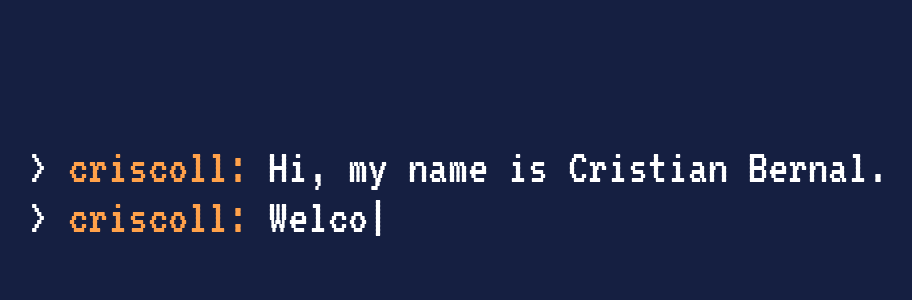
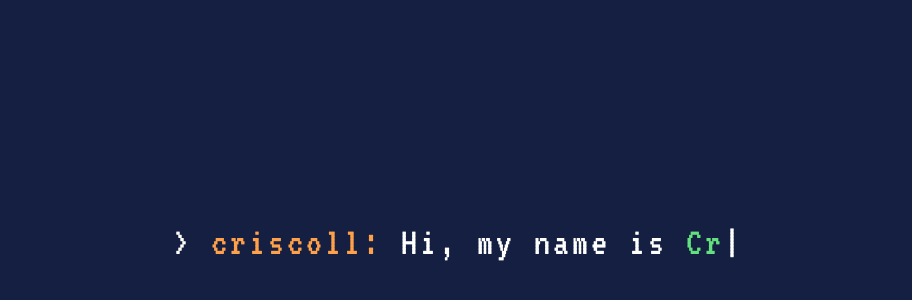
Before and after one commit to Criscoll/personal-website-v2, a React (Create React App) app: page / in a window 1280 px wide. Shown: the part 142-442 px from the top of the page, without its empty margins (182-1094 px from the left). Built offline with nearby package versions, Linux system fonts and the light colour scheme.

Commit message:
added blinking animation to cursor and fixed the timing for layout and nav elements to appear after intro

```diff
--- a/src/App.tsx
+++ b/src/App.tsx
@@ -1,4 +1,4 @@
-import { useState, useEffect } from 'react';
+import { useState } from 'react';
 
 import LandingPage from './pages/LandingPage';
 import LeftSideColumn from './components/layout/LeftSideColumn';
@@ -7,21 +7,28 @@ import RightSideColumn from './components/layout/RightSideColumn';
 function App() {
     const [introComplete, setIntroComplete] = useState(false);
 
-    useEffect(() => {
-        setTimeout(() => {
-            setIntroComplete(true);
-        }, 7000);
-    }, []);
-
     return (
         <>
             <LeftSideColumn introComplete={introComplete} />
             <div className="content-space">
-                <LandingPage introComplete={introComplete} />
+                <LandingPage
+                    introComplete={introComplete}
+                    setIntroComplete={() => {
+                        setIntroComplete(true);
+                    }}
+                />
                 {introComplete ? (
                     <>
-                        <LandingPage />
-                        <LandingPage />
+                        <LandingPage
+                            setIntroComplete={() => {
+                                setIntroComplete(true);
+                            }}
+                        />
+                        <LandingPage
+                            setIntroComplete={() => {
+                                setIntroComplete(true);
+                            }}
+                        />
                     </>
                 ) : null}
             </div>
--- a/src/pages/LandingPage.tsx
+++ b/src/pages/LandingPage.tsx
@@ -3,12 +3,17 @@ import Typewriter from 'typewriter-effect';
 
 interface IProps {
     introComplete?: boolean;
+    setIntroComplete: () => void;
 }
 
-export default function LandingPage({ introComplete }: IProps) {
-    const terminalLine: string = `> <span class="text-orange">criscoll: </span>`;
+export default function LandingPage({
+    introComplete,
+    setIntroComplete,
+}: IProps) {
+    const terminalLine: string = `<span class="text-orange">criscoll: </span>`;
     const line1: string = 'Hi';
-    const line2: string = ', my name is Cristian Bernal.';
+    const line2: string =
+        ', my name is <span class="text-green">Cristian Bernal.</span> ';
     const line3: string = 'Welcome to my website.';
 
     return (
@@ -18,14 +23,22 @@ export default function LandingPage({ introComplete }: IProps) {
                     <Typewriter
                         onInit={(typewriter) => {
                             typewriter
-                                .pasteString(terminalLine, null)
+                                .pauseFor(1000)
+                                .typeString('>')
+                                .pauseFor(1000)
+                                .typeString(` ${terminalLine}`)
                                 .pauseFor(1000)
                                 .typeString(line1)
                                 .pauseFor(800)
                                 .typeString(line2)
-                                .pasteString(`<br />${terminalLine}`, null)
+                                .pasteString(`<br /> > ${terminalLine}`, null)
                                 .pauseFor(1400)
                                 .typeString(line3)
+                                .callFunction(() => {
+                                    setTimeout(() => {
+                                        setIntroComplete();
+                                    }, 500);
+                                })
                                 .start();
                         }}
                         options={{
--- a/src/styles/components/_sidecolumns.scss
+++ b/src/styles/components/_sidecolumns.scss
@@ -77,7 +77,7 @@
             margin: 0 0 30px 0;
 
             * {
-                width: 35px;
+                width: 25px;
                 user-select: none;
                 animation: slide-in-left ease-out 600ms;
                 transition: all 100ms ease-in;
--- a/src/styles/main.css
+++ b/src/styles/main.css
@@ -57,6 +57,24 @@
   100% {
     -webkit-transform: translateX(0);
             transform: translateX(0);
+  }
+}
+
+@-webkit-keyframes blink {
+  from {
+    visibility: visible;
+  }
+  to {
+    visibility: hidden;
+  }
+}
+
+@keyframes blink {
+  from {
+    visibility: visible;
+  }
+  to {
+    visibility: hidden;
   }
 }
 
@@ -130,6 +148,15 @@ code {
   100% {
     -webkit-transform: translateX(0);
             transform: translateX(0);
+  }
+}
+
+@keyframes blink {
+  from {
+    visibility: visible;
+  }
+  to {
+    visibility: hidden;
   }
 }
 
@@ -246,7 +273,7 @@ code {
 }
 
 .side-column-right-container .contact-details .contact-icons * {
-  width: 35px;
+  width: 25px;
   -webkit-user-select: none;
      -moz-user-select: none;
       -ms-user-select: none;
@@ -261,6 +288,46 @@ code {
   cursor: pointer;
   -webkit-transform: scale(1.3);
           transform: scale(1.3);
+}
+
+@keyframes fade-in {
+  0% {
+    opacity: 0;
+  }
+  100% {
+    opacity: 1;
+  }
+}
+
+@keyframes slide-in-left {
+  0% {
+    -webkit-transform: translateX(400%);
+            transform: translateX(400%);
+  }
+  100% {
+    -webkit-transform: translateX(0);
+            transform: translateX(0);
+  }
+}
+
+@keyframes slide-in-right {
+  0% {
+    -webkit-transform: translateX(-400%);
+            transform: translateX(-400%);
+  }
+  100% {
+    -webkit-transform: translateX(0);
+            transform: translateX(0);
+  }
+}
+
+@keyframes blink {
+  from {
+    visibility: visible;
+  }
+  to {
+    visibility: hidden;
+  }
 }
 
 .landing-page-container {
@@ -281,16 +348,24 @@ code {
   width: 100%;
 }
 
+.landing-page-container .typewriter-content {
+  margin: 100px 0 0 0;
+}
+
 .landing-page-container .typewriter-content .typewriter-wrapper-landing-page {
-  font-size: 50px;
+  font-size: 40px;
   font-family: 'VT323', monospace;
   color: white;
+  letter-spacing: 3px;
 }
 
 .landing-page-container .typewriter-content .typewriter-cursor-landing-page {
-  font-size: 50px;
+  font-size: 40px;
   font-family: 'VT323', monospace;
   color: white;
+  letter-spacing: 3px;
+  -webkit-animation: blink 900ms steps(2, start) infinite;
+          animation: blink 900ms steps(2, start) infinite;
 }
 
 .landing-page-container .navbar {
@@ -319,4 +394,8 @@ code {
 .text-orange {
   color: #ffa14a;
 }
+
+.text-green {
+  color: #62e17e;
+}
 /*# sourceMappingURL=main.css.map */
--- a/src/styles/pages/_landingpage.scss
+++ b/src/styles/pages/_landingpage.scss
@@ -1,4 +1,5 @@
 @import '../utils/colours.scss';
+@import '../utils/keyframes.scss';
 
 .landing-page-container {
     display: flex;
@@ -10,16 +11,21 @@
     width: 100%;
 
     .typewriter-content {
+        margin: 100px 0 0 0;
+
         .typewriter-wrapper-landing-page {
-            font-size: 50px;
+            font-size: 40px;
             font-family: 'VT323', monospace;
             color: white;
+            letter-spacing: 3px;
         }
 
         .typewriter-cursor-landing-page {
-            font-size: 50px;
+            font-size: 40px;
             font-family: 'VT323', monospace;
             color: white;
+            letter-spacing: 3px;
+            animation: blink 900ms steps(2, start) infinite;
         }
     }
 
@@ -46,3 +52,7 @@
 .text-orange {
     color: $secondary-colour-orange;
 }
+
+.text-green {
+    color: $primary-colour-green;
+}
```
Also changed, not shown: src/styles/utils/_keyframes.scss (+9 -0 lines), 1 other file (tests, documents, lock files or other folders).
